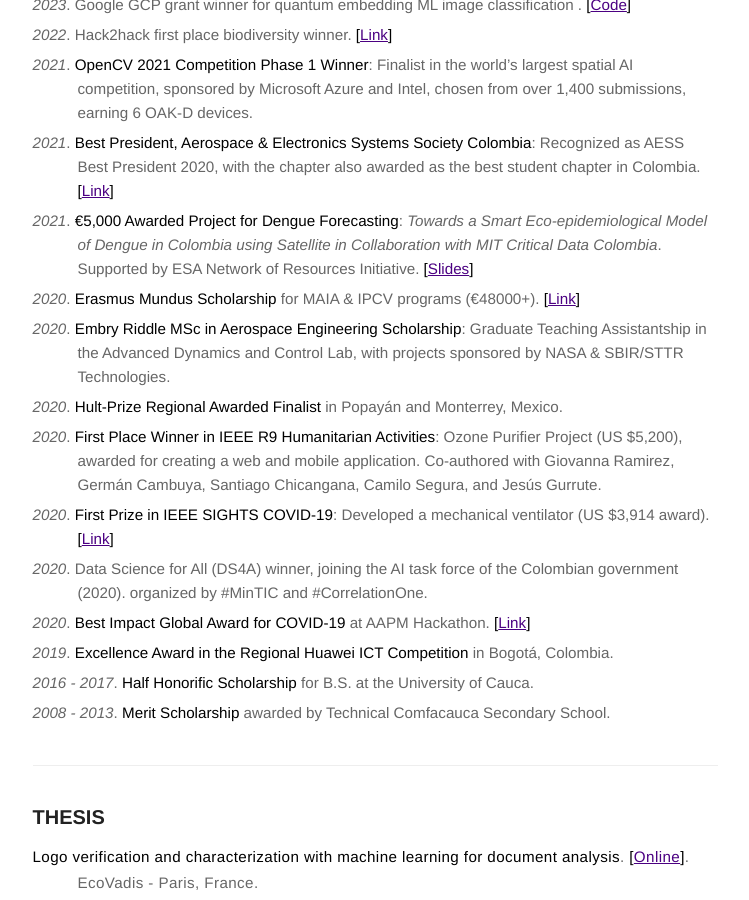
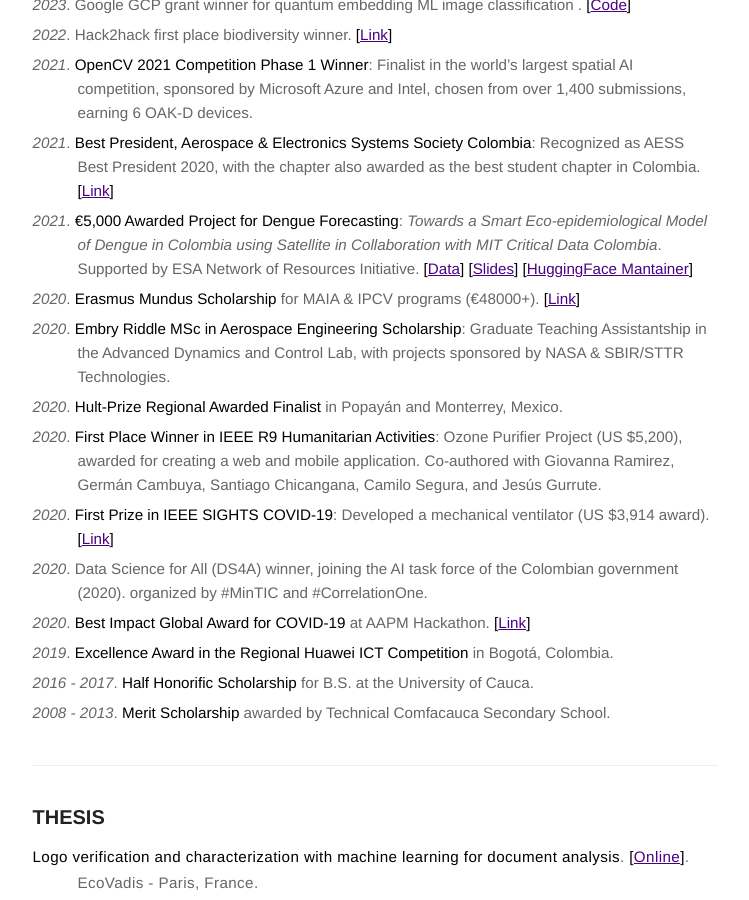
Before and after one commit to sebasmos/sebasmos.github.io, a Jekyll site: the page built from cv.md, in a window 1280 px wide and 900 px high, scrolled down 2254 px. Shown: the whole window, without its empty margins (265-1014 px from the left). Built offline with Jekyll 4.4.1, drawn with Linux system fonts in a browser that asks for light colours.

Commit message:
updating links

```diff
--- a/cv.md
+++ b/cv.md
@@ -50,7 +50,7 @@ October 2024
 - *2022*. Hack2hack first place biodiversity winner. **[[Link](https://www.hackforearth.com/cop27/winners#:~:text=Sebastian%20Andres%20Cajas%20%2C)]**
 - *2021*. **OpenCV 2021 Competition Phase 1 Winner**: Finalist in the world's largest spatial AI competition, sponsored by Microsoft Azure and Intel, chosen from over 1,400 submissions, earning 6 OAK-D devices.
 - *2021*. **Best President, Aerospace & Electronics Systems Society Colombia**: Recognized as AESS Best President 2020, with the chapter also awarded as the best student chapter in Colombia. **[[Link](https://periodicovirtual.com/estudiantes-de-unicauca-apuestan-por-lanzar-satelite-al-espacio/)]**
-- *2021*. **€5,000 Awarded Project for Dengue Forecasting**: *Towards a Smart Eco-epidemiological Model of Dengue in Colombia using Satellite in Collaboration with MIT Critical Data Colombia*. Supported by ESA Network of Resources Initiative. **[[Slides](https://eo4society.esa.int/wp-content/uploads/2023/06/towards-a-smart-eco-epidemiological-model-of-dengue-in-colombia-using-satellite.pdf)]**
+- *2021*. **€5,000 Awarded Project for Dengue Forecasting**: *Towards a Smart Eco-epidemiological Model of Dengue in Colombia using Satellite in Collaboration with MIT Critical Data Colombia*. Supported by ESA Network of Resources Initiative. **[[Data](https://physionet.org/content/multimodal-satellite-data/1.0.0/)]** **[[Slides](https://eo4society.esa.int/wp-content/uploads/2023/06/towards-a-smart-eco-epidemiological-model-of-dengue-in-colombia-using-satellite.pdf)]** **[[HuggingFace Mantainer](https://huggingface.co/MITCriticalData)]**
 - *2020*. **Erasmus Mundus Scholarship** for MAIA & IPCV programs (€48000+). **[[Link](http://www.unicauca.edu.co/portaleningles/news/unicaucas-graduate-obtains-erasmus-mundus-scholarship-one-highest-scores-program)]**
 - *2020*. **Embry Riddle MSc in Aerospace Engineering Scholarship**: Graduate Teaching Assistantship in the Advanced Dynamics and Control Lab, with projects sponsored by NASA & SBIR/STTR Technologies.
 - *2020*. **Hult-Prize Regional Awarded Finalist** in Popayán and Monterrey, Mexico.
```
